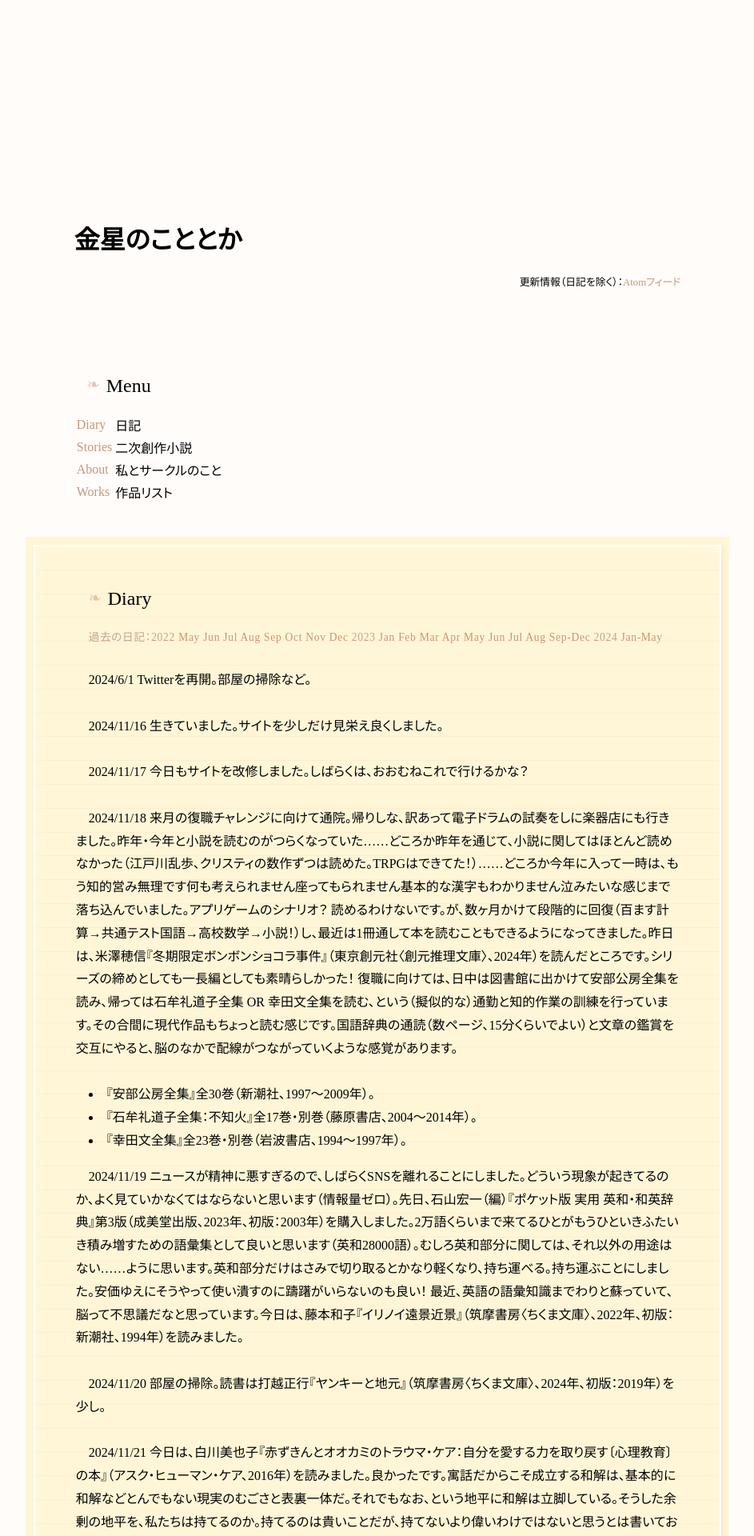
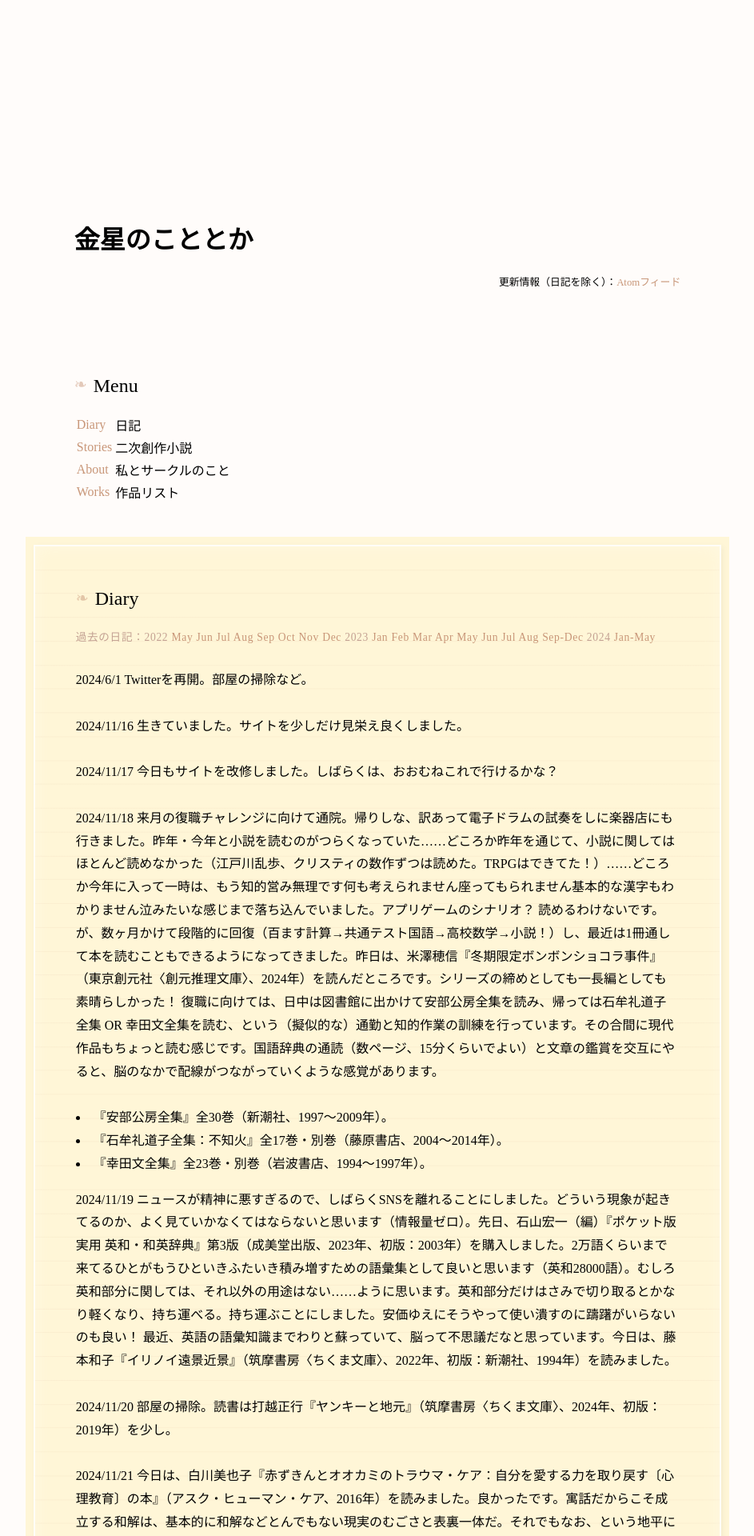
Before and after one commit to misora100/misora100.github.io, a Jekyll site: the page index.html, which Jekyll copies as it is, in a window 1280 px wide. Shown: the top 1920 px of the page at 80% size, without its empty margins (168-1111 px from the left). Built offline with Jekyll 4.4.1, drawn with Linux system fonts in a browser that asks for light colours; some web fonts are replaced.

Commit message:
Update style.css

```diff
--- a/css/style.css
+++ b/css/style.css
@@ -6,7 +6,6 @@
     margin: 10% 10% 2% 10%;
     padding: 10% 10% 2% 10%;
     font-family:"リュウミン R-KL";
-    font-feature-settings: "palt" 1;
 }
 
 .header p {
@@ -19,8 +18,6 @@
     font-family:"リュウミン R-KL";
     opacity: 0;
     animation: gentleFadeIn 0.8s ease forwards;
-    font-feature-settings: "palt" 1;
-    text-indent: 1em;
 }
 
 @keyframes gentleFadeIn {
@@ -46,7 +43,6 @@
     padding: 2% 10% 10% 10%;
     font-family:"リュウミン R-KL";
     font-size: 0.8em;
-    font-feature-settings: "palt" 1;
 }
 
 h2 {
@@ -122,7 +118,6 @@
         inset 0 0 20px rgba(255, 255, 255, 0.3);
     border: double 2px rgba(255, 255, 255, 0.8);
     line-height: 1.8em;
-    font-feature-settings: "palt" 1;
 }
 
 #diary p {
@@ -153,7 +148,6 @@
     padding: 1% 2% 1% 2%;
     background-image: linear-gradient(90deg, rgba(255, 240, 180, 0.1) 50%, transparent 50%), linear-gradient(rgba(255, 240, 180, 0.2) 50%, transparent 50%);
     background-size: 50px 50px;
-    font-feature-settings: "palt" 1;
 }
 
 .work .work_title a:link, a:visited {
@@ -178,7 +172,6 @@
     margin: 5% 5% 1% 5%;
     padding: 5% 5% 1% 5%;
     font-family:"リュウミン R-KL";
-    font-feature-settings: "palt" 1;
 }
 
 .main {
@@ -187,14 +180,12 @@
     font-family:"リュウミン R-KL";
     opacity: 0;
     animation: gentleFadeIn 0.8s ease forwards;
-    font-feature-settings: "palt" 1;
 }
 
 .footer {
     margin: 1% 5% 5% 5%;
     padding: 1% 5% 5% 5%;
     font-family:"リュウミン R-KL";
-    font-feature-settings: "palt" 1;
 }
 
 img.small {
@@ -220,7 +211,6 @@
         inset 0 0 20px rgba(255, 255, 255, 0.3);
     border: double 2px rgba(255, 255, 255, 0.8);
     line-height: 1.6em;
-    font-feature-settings: "palt" 1;
 }
 
 #diary p {
```
